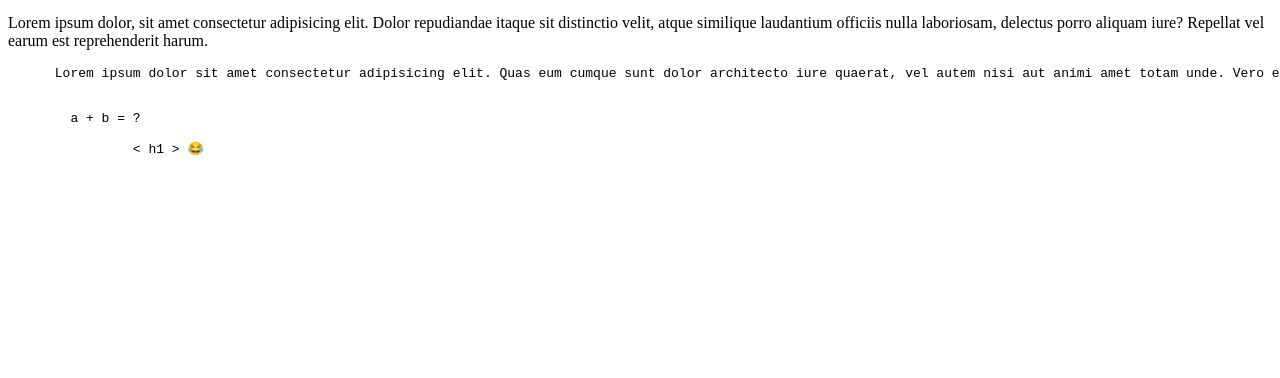
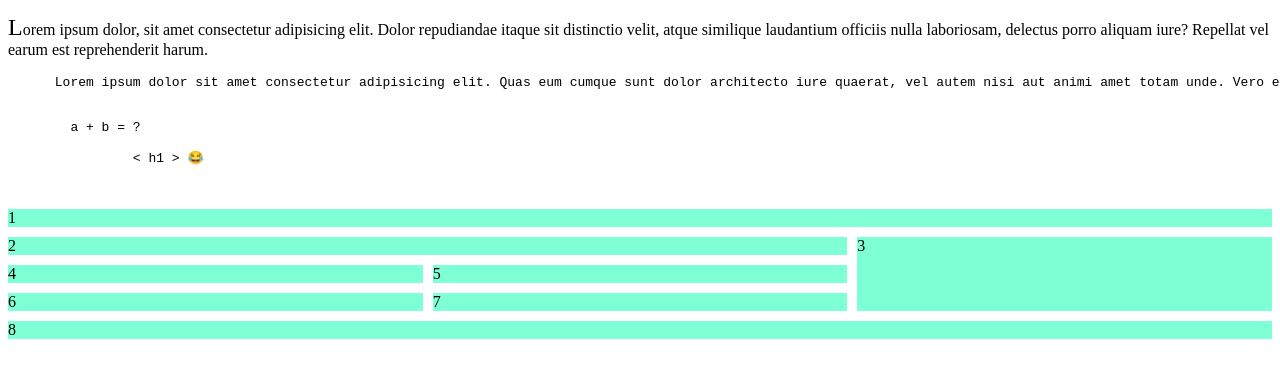
Before and after one commit to CarlosAlonsoLuquin/TrabajosClase, a plain HTML site: page views/about.html in a window 1280 px wide. Shown: the part 100-478 px from the top of the page. Drawn offline with Linux system fonts and the light colour scheme.

Commit message:
clase 29/09/25

```diff
--- a/assets/style/main.css
+++ b/assets/style/main.css
@@ -27,21 +27,50 @@ li:last-child {
 p::first-letter {
   font-size: x-large;
 }
-#primero{
+#primero {
   padding: 10px 50px 30px 55px;
 }
-#segundo{
+#segundo {
   border: 5px;
   border-style: outset;
   border-color: blue;
   border-radius: 25px;
 }
-#tercero{
+#tercero {
   margin: 50px;
 }
-#primero{
+#primero {
   background-image: url("../img/itadori.jpg");
   background-position: center;
   background-repeat: no-repeat;
   background-size: 500px;
 }
+.container {
+  display: grid;
+
+  grid-template-columns: auto auto auto;
+  gap: 10px;
+
+}
+.container > div {
+  background-color: aquamarine;
+
+}
+.nav_grid{
+  grid-column-start: 1;
+  grid-column-end: 4;
+}
+.content_grid{
+  grid-column-start: 1;
+  grid-column-end: 3;
+}
+.sidebar_grid{
+  grid-column: 3;
+  grid-row-start: 2;
+  grid-row-end: 5;
+}
+.footer_grid{
+  grid-column-start: 1;
+  grid-column-end: 4;
+
+}
--- a/views/about.html
+++ b/views/about.html
@@ -4,6 +4,7 @@
     <meta charset="UTF-8" />
     <meta name="viewport" content="width=device-width, initial-scale=1.0" />
     <title>Document</title>
+    <link rel="stylesheet" type="text/css" href="../assets/style/main.css" />
   </head>
   <body>
     <h1>SI</h1>
@@ -24,5 +25,21 @@
         	&lt; h1 &gt; &#128514;
       </code>
     </pre>
+    <div class="container">
+      <div class="nav_grid">
+        1
+      </div>
+      <div class="content_grid">
+        2
+      </div>
+      <div class="sidebar_grid">
+        3
+      </div>
+      <div>4</div>
+      <div>5</div>
+      <div>6</div>
+      <div>7</div>
+      <div class="footer_grid">8</div>
+    </div>
   </body>
 </html>
```
